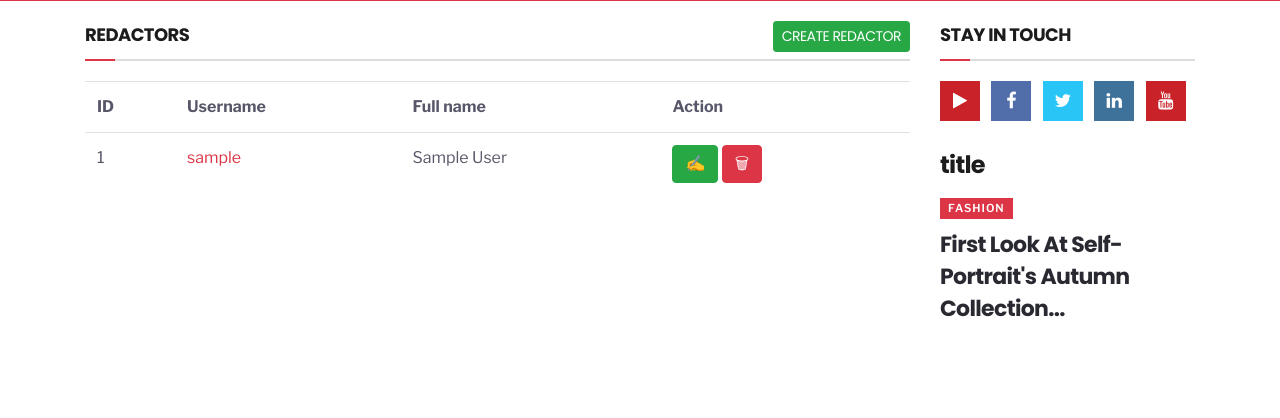
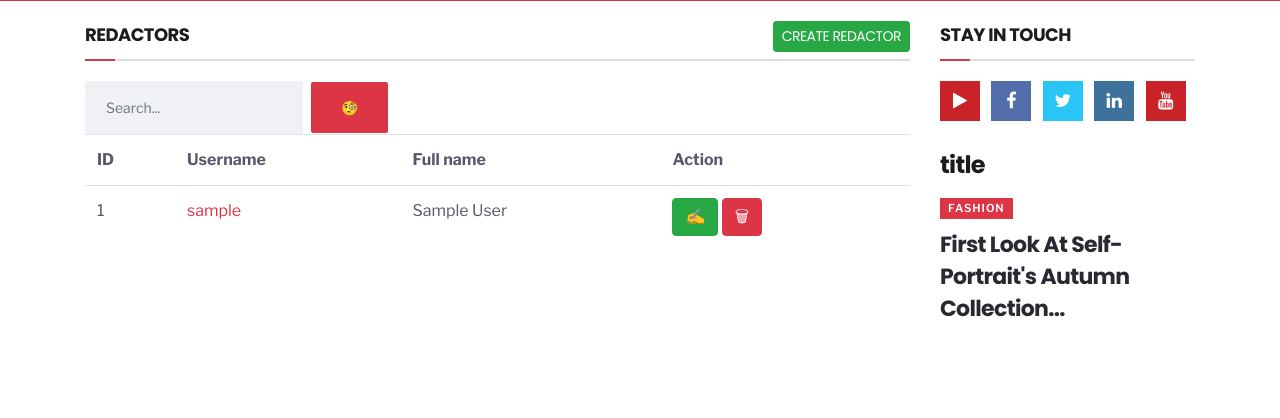
Before and after one commit to Shantagust/Newspaper-Agency, a Django app: page /redactors/ in a window 1280 px wide. Shown: the part 64-482 px from the top of the page. Run offline with Django 4.2, Linux system fonts and the light colour scheme; the visitor is signed in with stand-in values (Sample User, id 1); data comes from the database, SQL or seed files in the repository; some libraries are stand-ins or nearby versions.

Commit message:
add search field in redactor

```diff
--- a/newspaper/views.py
+++ b/newspaper/views.py
@@ -66,6 +66,20 @@ class RedactorListView(LoginRequiredMixin, generic.ListView):
     model = get_user_model()
     paginate_by = 2
 
+    def get_context_data(self, **kwargs):
+        context = super(RedactorListView, self).get_context_data(**kwargs)
+        context["search_form"] = SearchForm(self.request.GET)
+        return context
+
+    def get_queryset(self):
+        queryset = Redactor.objects.all()
+        search = SearchForm(self.request.GET)
+        if search.is_valid():
+            return queryset.filter(
+                username__icontains=search.cleaned_data["param"]
+            )
+        return queryset
+
 
 class RedactorDetailView(LoginRequiredMixin, generic.DetailView):
     model = get_user_model()
--- a/templates/newspaper/redactor_confirm_delete.html
+++ b/templates/newspaper/redactor_confirm_delete.html
@@ -5,6 +5,6 @@
     <form action="" method="post">
         {% csrf_token %}
         <input type="submit" value="DELETE" class="btn btn-danger">
-        <a href="{% url 'newspaper:redactor-detail' redactor.id %}" class="btn btn-success">CANCEL</a>
+        <a href="{% url 'newspaper:redactor-list' %}" class="btn btn-success">CANCEL</a>
     </form>
 {% endblock %}
--- a/templates/newspaper/redactor_list.html
+++ b/templates/newspaper/redactor_list.html
@@ -12,6 +12,7 @@
     </h3>
 
     {% if redactor_list %}
+        {% include 'includes/search_field.html' %}
         <table class="table">
             <tr>
                 <td><strong>ID</strong></td>
```
